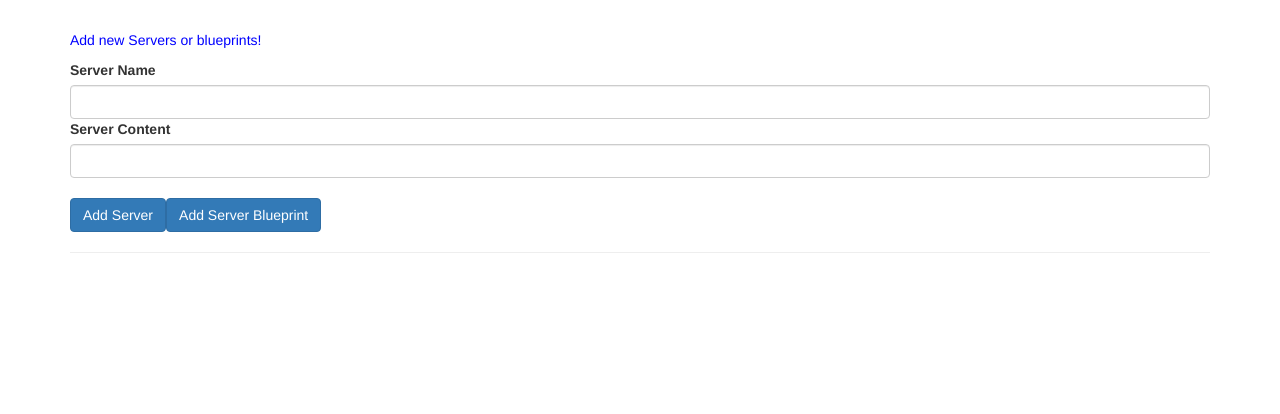
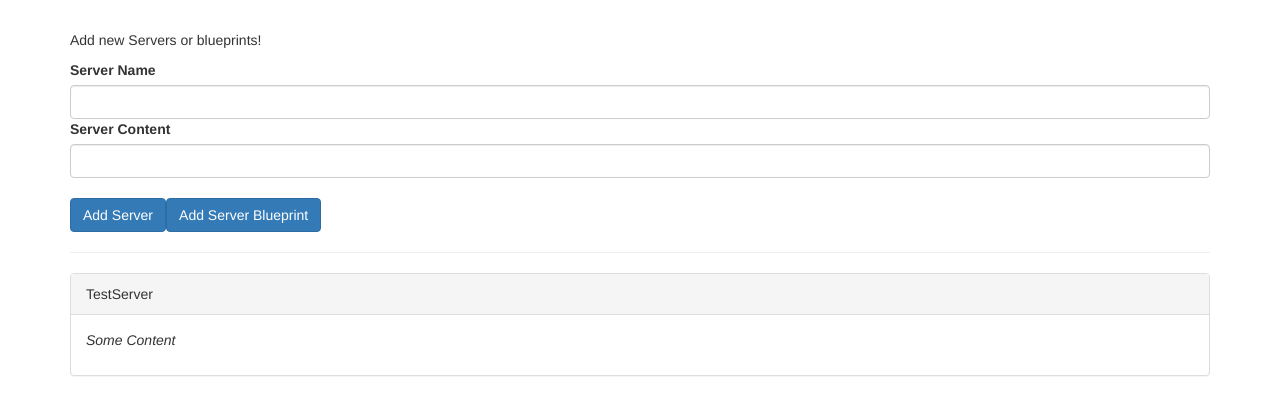
Before and after one commit to yamankumarmalik/cmp-databinding-start, an Angular app: page / in a window 1280 px wide. Shown: the top 414 px of the page. Built offline with nearby package versions, Linux system fonts and the light colour scheme.

Commit message:
Parent to child property binding

```diff
--- a/src/app/app.component.html
+++ b/src/app/app.component.html
@@ -1,34 +1,12 @@
 <div class="container">
+  <app-cockpit></app-cockpit>
+  <hr />
   <div class="row">
     <div class="col-xs-12">
-      <p>Add new Servers or blueprints!</p>
-      <label>Server Name</label>
-      <input type="text" class="form-control" [(ngModel)]="newServerName">
-      <label>Server Content</label>
-      <input type="text" class="form-control" [(ngModel)]="newServerContent">
-      <br>
-      <button
-        class="btn btn-primary"
-        (click)="onAddServer()">Add Server</button>
-      <button
-        class="btn btn-primary"
-        (click)="onAddBlueprint()">Add Server Blueprint</button>
-    </div>
-  </div>
-  <hr>
-  <div class="row">
-    <div class="col-xs-12">
-      <div
-        class="panel panel-default"
-        *ngFor="let element of serverElements">
-        <div class="panel-heading">{{ element.name }}</div>
-        <div class="panel-body">
-          <p>
-            <strong *ngIf="element.type === 'server'" style="color: red">{{ element.content }}</strong>
-            <em *ngIf="element.type === 'blueprint'">{{ element.content }}</em>
-          </p>
-        </div>
-      </div>
+      <app-server-element
+        *ngFor="let server of serverElements"
+        [element]="server"
+      ></app-server-element>
     </div>
   </div>
 </div>
--- a/src/app/app.component.ts
+++ b/src/app/app.component.ts
@@ -3,26 +3,10 @@
 @Component({
   selector: 'app-root',
   templateUrl: './app.component.html',
-  styleUrls: ['./app.component.css']
+  styleUrls: ['./app.component.css'],
 })
 export class AppComponent {
-  serverElements = [];
-  newServerName = '';
-  newServerContent = '';
-
-  onAddServer() {
-    this.serverElements.push({
-      type: 'server',
-      name: this.newServerName,
-      content: this.newServerContent
-    });
-  }
-
-  onAddBlueprint() {
-    this.serverElements.push({
-      type: 'blueprint',
-      name: this.newServerName,
-      content: this.newServerContent
-    });
-  }
+  serverElements = [
+    { name: 'TestServer', type: 'blueprint', content: 'Some Content' },
+  ];
 }
--- /dev/null
+++ b/src/app/cockpit/cockpit.component.html
@@ -0,0 +1,14 @@
+<div class="row">
+  <div class="col-xs-12">
+    <p>Add new Servers or blueprints!</p>
+    <label>Server Name</label>
+    <input type="text" class="form-control" [(ngModel)]="newServerName" />
+    <label>Server Content</label>
+    <input type="text" class="form-control" [(ngModel)]="newServerContent" />
+    <br />
+    <button class="btn btn-primary" (click)="onAddServer()">Add Server</button>
+    <button class="btn btn-primary" (click)="onAddBlueprint()">
+      Add Server Blueprint
+    </button>
+  </div>
+</div>
--- /dev/null
+++ b/src/app/cockpit/cockpit.component.ts
@@ -0,0 +1,26 @@
+import { Component } from '@angular/core';
+
+@Component({
+  selector: 'app-cockpit',
+  templateUrl: './cockpit.component.html',
+  styleUrl: './cockpit.component.css',
+})
+export class CockpitComponent {
+  newServerName = '';
+  newServerContent = '';
+  onAddServer() {
+    // this.serverElements.push({
+    //   type: 'server',
+    //   name: this.newServerName,
+    //   content: this.newServerContent,
+    // });
+  }
+
+  onAddBlueprint() {
+    // this.serverElements.push({
+    //   type: 'blueprint',
+    //   name: this.newServerName,
+    //   content: this.newServerContent,
+    // });
+  }
+}
--- /dev/null
+++ b/src/app/server-element/server-element.component.html
@@ -0,0 +1,11 @@
+<div class="panel panel-default">
+  <div class="panel-heading">{{ element.name }}</div>
+  <div class="panel-body">
+    <p>
+      <strong *ngIf="element.type === 'server'" style="color: red">{{
+        element.content
+      }}</strong>
+      <em *ngIf="element.type === 'blueprint'">{{ element.content }}</em>
+    </p>
+  </div>
+</div>
```
Also changed, not shown: src/app/app.module.ts (+6 -10 lines), src/app/server-element/server-element.component.ts (added, +10 -0 lines), src/app/cockpit/cockpit.component.css (added), src/app/server-element/server-element.component.css (added).
